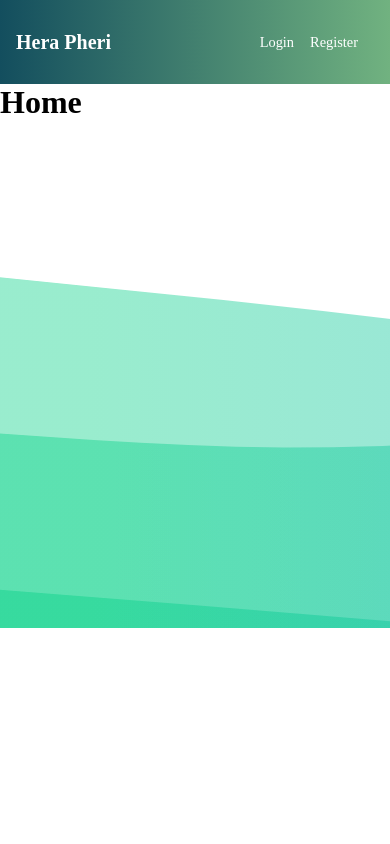
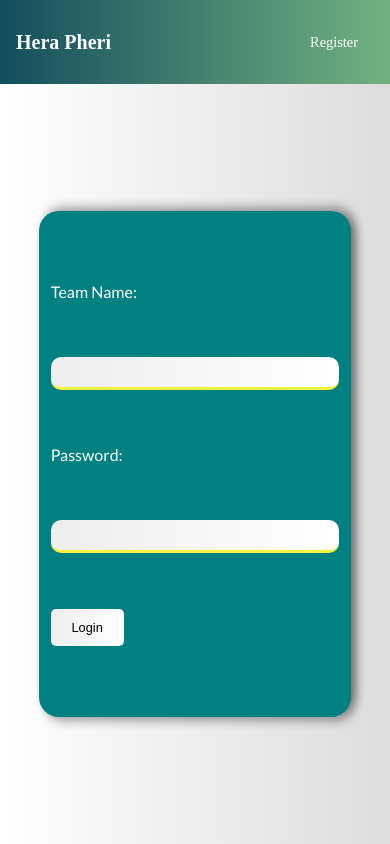
Before and after one commit to 1611Aryan/Hera-Pheri, a React (Create React App) app in the folder client/: page / in a window 390 px wide. Shown: the top 844 px of the page. Built offline with nearby package versions, Linux system fonts and the light colour scheme; a web font is replaced by a local one.

Commit message:
responsive initiated

```diff
--- a/client/src/App.tsx
+++ b/client/src/App.tsx
@@ -2,7 +2,6 @@ import { Switch, Route } from "react-router-dom";
 import { UserRoute } from "./PrivateRoutes";
 import Dashboard from "./Components/Dashboard";
 import Error from "./Components/Error";
-import Home from "./Components/Home";
 import Login from "./Components/Login";
 import Nav from "./Components/Nav";
 import Register from "./Components/Register";
@@ -14,14 +13,12 @@ const App = () => {
       <Nav />
       <Switch>
         <Route path="/" exact>
-          <Home />
+          <Login />
         </Route>
         <Route path="/register">
           <Register />
         </Route>
-        <Route path="/login" exact>
-          <Login />
-        </Route>
+
         <UserRoute path="/dashboard" exact>
           <Dashboard />
         </UserRoute>
--- a/client/src/Components/Dashboard/index.tsx
+++ b/client/src/Components/Dashboard/index.tsx
@@ -4,9 +4,10 @@ import { Flex, Section } from "../../Style";
 import { FontAwesomeIcon } from "@fortawesome/react-fontawesome";
 import { faCopy } from "@fortawesome/free-regular-svg-icons";
 import { useUser } from "./../../Context/userProvider";
-import { useEffect, useRef } from "react";
+import { useEffect, useRef, useState } from "react";
 
 const Dashboard: React.FC = () => {
+  const [copied, setCopied] = useState(false);
   const { user } = useUser();
   const history = useHistory();
   const linkRef = useRef<HTMLInputElement>(null);
@@ -26,6 +27,8 @@ const Dashboard: React.FC = () => {
       linkRef.current?.select();
       linkRef.current?.setSelectionRange(0, 99999);
       document.execCommand("copy");
+      setCopied(true);
+      setTimeout(() => setCopied(false), 2500);
     }
   };
 
@@ -64,6 +67,7 @@ const Dashboard: React.FC = () => {
                 <FontAwesomeIcon icon={faCopy} />
               </button>
             </div>
+            {copied && <span className="message">Copied</span>}
           </div>
         </div>
       </div>
@@ -172,6 +176,12 @@ const StyledDashboard = styled.section`
           }
         }
       }
+      .message {
+        display: inline-block;
+        padding: 0.5rem;
+
+        font-size: 0.8rem;
+      }
     }
   }
 `;
--- a/client/src/Components/Footer/index.tsx
+++ b/client/src/Components/Footer/index.tsx
@@ -15,7 +15,7 @@ const Footer: React.FC = () => {
     <StylledFooter>
       <div
         className={
-          location.pathname === "/login"
+          location.pathname === "/"
             ? "login"
             : location.pathname === "/register" ||
               location.pathname === "/register/join" ||
@@ -23,7 +23,7 @@ const Footer: React.FC = () => {
             ? "register"
             : location.pathname === "/dashboard"
             ? "dashboard"
-            : ""
+            : "hide"
         }
       >
         <img className="img" src={bg} alt="waves " />
@@ -91,6 +91,9 @@ const StylledFooter = styled.footer`
   font-family: var(--content);
   overflow: hidden;
   //border-top: 1px solid red;
+  .hide {
+    display: none;
+  }
   .login {
     width: 100%;
     height: 100%;
@@ -227,6 +230,7 @@ const StylledFooter = styled.footer`
     justify-content: space-between;
     padding: 1rem 2rem;
     h1 {
+      z-index: 2;
       color: black;
       font-size: 3rem;
       font-weight: 500;
@@ -242,6 +246,7 @@ const StylledFooter = styled.footer`
       display: none;
     }
     .numbers {
+      z-index: 2;
       width: 100%;
       display: flex;
       flex-wrap: wrap;
@@ -256,11 +261,13 @@ const StylledFooter = styled.footer`
       }
     }
     .socials {
+      z-index: 2;
       width: 100%;
       display: flex;
       align-items: center;
       list-style-type: none;
       li {
+        z-index: 2;
         font-size: 1.5rem;
         padding: 1rem 2rem 1rem 0;
         color: #2d2d2d;
--- a/client/src/Components/Home/index.tsx
+++ /dev/null
@@ -1,9 +0,0 @@
-const Home: React.FC = () => {
-  return (
-    <div>
-      <h1>Home</h1>
-    </div>
-  );
-};
-
-export default Home;
--- a/client/src/Components/Login/index.tsx
+++ b/client/src/Components/Login/index.tsx
@@ -70,7 +70,6 @@ const Login: React.FC = () => {
             </linearGradient>
           </defs>
         </svg>
-
         <h1>Login</h1>
       </div>
       <div className="column right">
@@ -99,6 +98,8 @@ const Login: React.FC = () => {
 };
 
 const StyledLogin = styled.section`
+  padding: 0;
+  margin: 0;
   position: relative;
   ${Section()}
   font-family: var(--content);
@@ -125,7 +126,7 @@ const StyledLogin = styled.section`
     h1 {
       position: relative;
       z-index: 2;
-      font-size: 10em;
+      font-size: clamp(3rem, 12vw, 10rem);
       letter-spacing: 15px;
       text-transform: uppercase;
       color: #dddb49;
@@ -147,27 +148,22 @@ const StyledLogin = styled.section`
     width: 40vw;
     height: 60vh;
     background: teal;
-    background-blend-mode: multiply, multiply;
-    background-size: cover;
-    background-position: left center;
     border-radius: 20px;
-    backdrop-filter: blur(5px);
-    padding: 1rem 2rem;
+    padding: 1rem clamp(0.5rem, 3vw, 2rem);
     ${Flex(1, "space-evenly", "flex-start")};
-
     box-shadow: 5px 5px 10px rgba(0, 0, 0, 0.3),
       5px -5px 10px rgba(0, 0, 0, 0.3);
     .err {
       color: red;
-      font-size: 0.8rem;
+      font-size: clamp(0.6, 2vw, 0.8rem);
     }
     label {
       color: white;
-      font-size: 1.2rem;
+      font-size: clamp(1rem, 3vw, 1.2rem);
     }
     input {
       width: 100%;
-      padding: 0.6rem;
+      padding: clamp(0.4rem, 2vw, 0.6rem);
       border-radius: 10px;
       border: 0;
       border-bottom: 3px solid #f5f23d;
@@ -177,10 +173,53 @@ const StyledLogin = styled.section`
       }
     }
     button {
-      font-size: 1rem;
-      padding: 0.7rem 2rem;
-      border-radius: 10px;
-      border: 2px solid #f5f23d;
+      font-size: clamp(0.8rem, 2vw, 1rem);
+      padding: 0.7rem clamp(1.3rem, 3vw, 2rem);
+      border-radius: 3px;
+      background: linear-gradient(to left, #fff, #eee);
+      border: 0;
+      &:focus {
+        outline: 0;
+      }
+    }
+  }
+
+  @media (max-width: 850px) {
+    .left {
+      flex: 0.4;
+      svg {
+        transform: translate(-50%, -50%) scale(0.9);
+      }
+    }
+    .right {
+      flex: 0.6;
+    }
+    form {
+      width: 45vw;
+    }
+  }
+  @media (max-width: 650px) {
+    .left {
+      display: none;
+      svg {
+        display: none;
+      }
+      h1 {
+        text-shadow: none;
+        color: #cacc43;
+      }
+    }
+    .right {
+      width: 100%;
+      flex: 1;
+      //padding: 0 2rem;
+      justify-content: center !important;
+      form {
+        width: 80%;
+        button {
+          border-radius: 5px;
+        }
+      }
     }
   }
 `;
--- a/client/src/Components/Nav.tsx
+++ b/client/src/Components/Nav.tsx
@@ -20,9 +20,6 @@ const Nav: React.FC = () => {
           </Link>
         </h1>
         <ul>
-          <li>
-            <Link to="/login">Login</Link>
-          </li>
           <li>
             <Link to="/register">Register</Link>
           </li>
```
